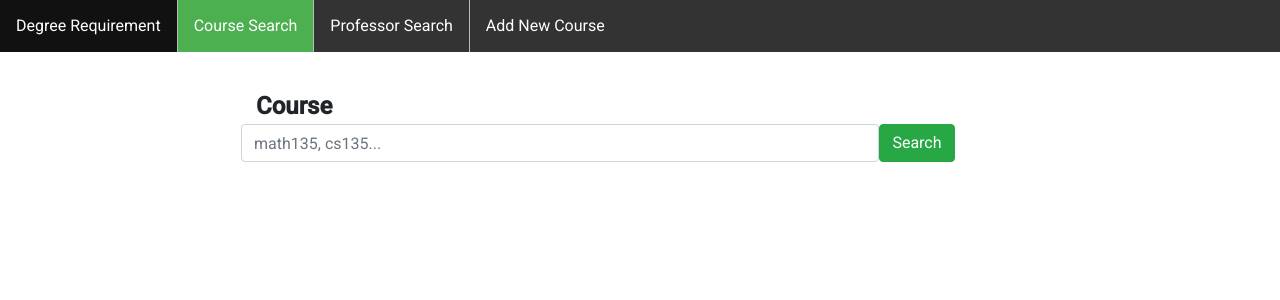
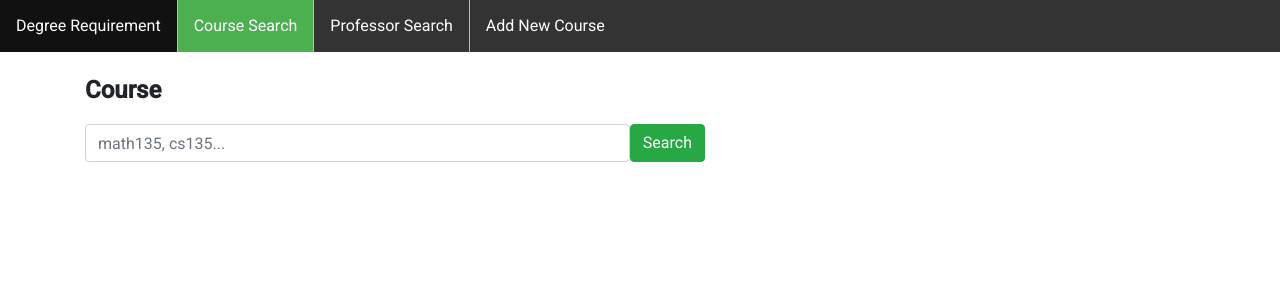
Before and after one commit to RobbieZhuang/WaterFlow-Works, an Angular app in the folder frontend/: page /courseinfo in a window 1280 px wide. Shown: the top 300 px of the page. Built offline with nearby package versions, Linux system fonts and the light colour scheme.

Commit message:
Consistency 2

```diff
--- a/frontend/src/app/degreeReq/degreeReq.component.html
+++ b/frontend/src/app/degreeReq/degreeReq.component.html
@@ -1,6 +1,6 @@
-<div class="background">
+<div class="container">
+    <span id="formPrompt"><b>The Degree I Want </b></span>
     <form class="inputBox" [formGroup]="form">
-        <span id="formPrompt"><b>The Degree I Want </b></span>
         <input id="wantedCouseInput" list="degrees" class="form-control" placeholder="ex: Computer Science.." formControlName="wantedCourse" autocomplete="off">
         <datalist id="degrees">
             <option *ngFor="let d of degrees" [value]="d">
--- a/frontend/src/app/degreeReq/degreeReq.component.scss
+++ b/frontend/src/app/degreeReq/degreeReq.component.scss
@@ -1,11 +1,39 @@
-.background {
+.container {
+    margin-top: 20px;
     display: flex;
-    width: 100%;
     flex-direction: column;
-    justify-content: center;
-    align-items: center;
+    mat-form-field {
+        margin-right: 3rem;
+    }
+    mat-radio-button {
+        margin-top: 0.5rem;
+    }
 }
 
+.flex-container {
+    display: flex;
+    flex-wrap: wrap;
+    width: 700px;
+    margin-top: 10px;
+}
+
+.flex-container>div {
+    border-style: solid;
+    padding-top: 10px;
+    margin: 1px;
+    width: 30%;
+    text-align: center;
+    font-size: 16px;
+    padding: 5px;
+}
+
+// .background {
+//     display: flex;
+//     width: 100%;
+//     flex-direction: column;
+//     justify-content: center;
+//     align-items: center;
+// }
 .coursesTaken {
     margin: 1rem;
 }
@@ -34,6 +62,7 @@
 }
 
 #formPrompt {
+    align-items: left;
     font-size: 1.5rem;
 }
 
--- a/frontend/src/app/find-course/find-course.component.html
+++ b/frontend/src/app/find-course/find-course.component.html
@@ -1,7 +1,7 @@
-<div class="background">
+<div class="container">
+    <span id="formPrompt"><b>Course</b></span>
     <form class="inputBox" [formGroup]="form">
-        <span id="formPrompt"><b>Course</b></span>
-        <div class="row">
+        <div class="row" id="leftMargin">
             <input id="wantedCouseInput" appFormatCourseCode class="form-control" placeholder="math135, cs135..." formControlName="course" (keydown)="keydownSearchBar($event)">
             <button type="button" class="btn btn-success" (click)="submit()">Search</button>
         </div>
--- a/frontend/src/app/find-course/find-course.component.scss
+++ b/frontend/src/app/find-course/find-course.component.scss
@@ -1,8 +1,13 @@
-.background {
+.container {
     margin-top: 20px;
     display: flex;
     flex-direction: column;
-    align-items: center;
+    mat-form-field {
+        margin-right: 3rem;
+    }
+    mat-radio-button {
+        margin-top: 0.5rem;
+    }
 }
 
 .coursesTaken {
@@ -52,6 +57,10 @@
     font-size: 1.5rem;
 }
 
+#leftMargin {
+    margin-left: 0px;
+}
+
 h3 {
     margin-top: 1rem;
 }
@@ -59,7 +68,8 @@ h3 {
 .flex-container {
     display: flex;
     flex-wrap: wrap;
-    width: 610px;
+    width: 700px;
+    margin-top: 10px;
 }
 
 .flex-container>div {
@@ -69,6 +79,7 @@ h3 {
     width: 200px;
     text-align: center;
     font-size: 12px;
+    padding: 5px;
 }
 
 .red {
```
